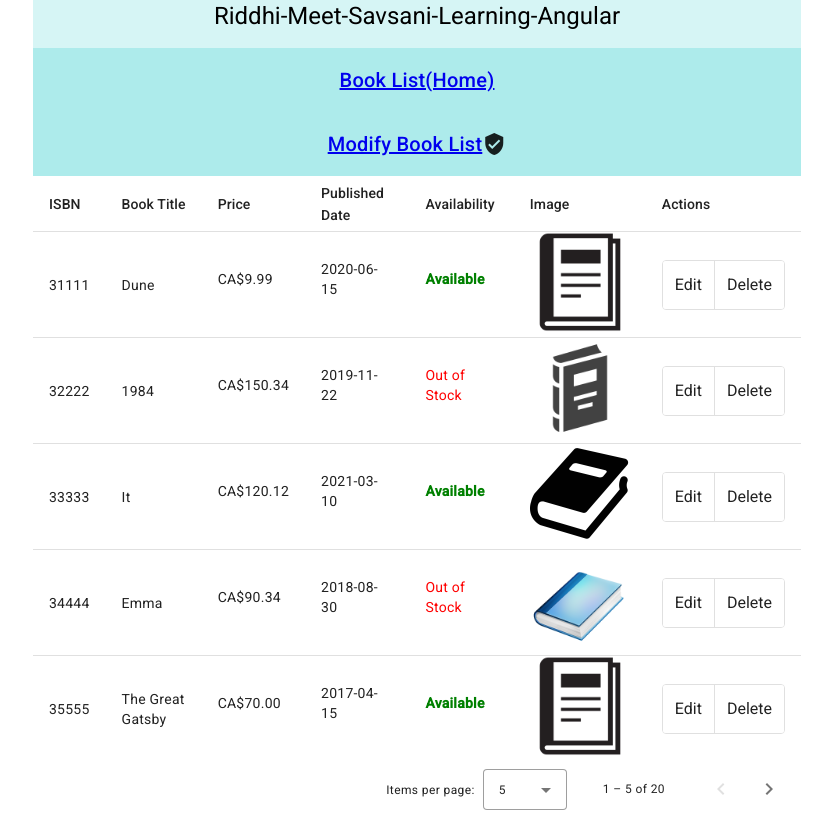
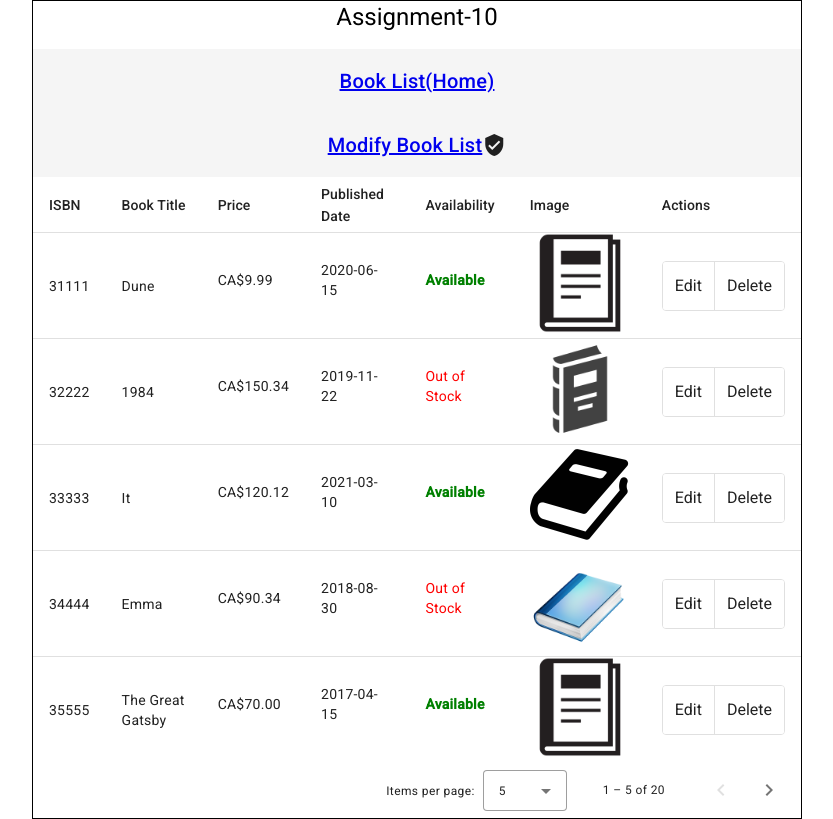
Before and after one commit to RiddhiMeetSavsani/Riddhi_Meet_Savsani_Learning_Angular, an Angular app: page /books in a window 1280 px wide. Shown: the whole page, without its empty margins (223-1056 px from the left). Built offline with nearby package versions, Linux system fonts and the light colour scheme.

Commit message:
Assignment-10 completed

```diff
--- a/src/app/app.component.css
+++ b/src/app/app.component.css
@@ -44,13 +44,13 @@
 /*  color: darkgoldenrod;*/
 /*}*/
 .app-container{
-  background-color: #d6f5f5;
   width: 60%;
   margin: auto;
+  border: 1px solid black;
 }
 mat-toolbar{
 
-  background-color: #adebeb;
+
 }
 mat-toolbar-row {
   justify-content: center;
--- a/src/app/app.component.html
+++ b/src/app/app.component.html
@@ -17,7 +17,7 @@
 <!--  <router-outlet></router-outlet>-->
 <!--</div>-->
 <div class="app-container">
-  <h1>{{ title }}</h1>
+  <h1>Assignment-10</h1>
 
   <mat-toolbar>
     <mat-toolbar-row>
--- a/src/app/book-list/book-list.component.ts
+++ b/src/app/book-list/book-list.component.ts
@@ -14,7 +14,7 @@ import { MatPaginatorModule} from "@angular/material/paginator";
 import { MatTableDataSource } from '@angular/material/table';
 import { MatPaginator } from '@angular/material/paginator';
 import { ViewChild, AfterViewInit } from '@angular/core';
-import {MatTooltip, MatTooltipModule} from "@angular/material/tooltip";
+import {MatTooltipModule} from "@angular/material/tooltip";
 @Component({
   selector: 'app-book-list',
   standalone: true,
```
Also changed, not shown: src/app/book-list/book-list.component.html (indentation only).
